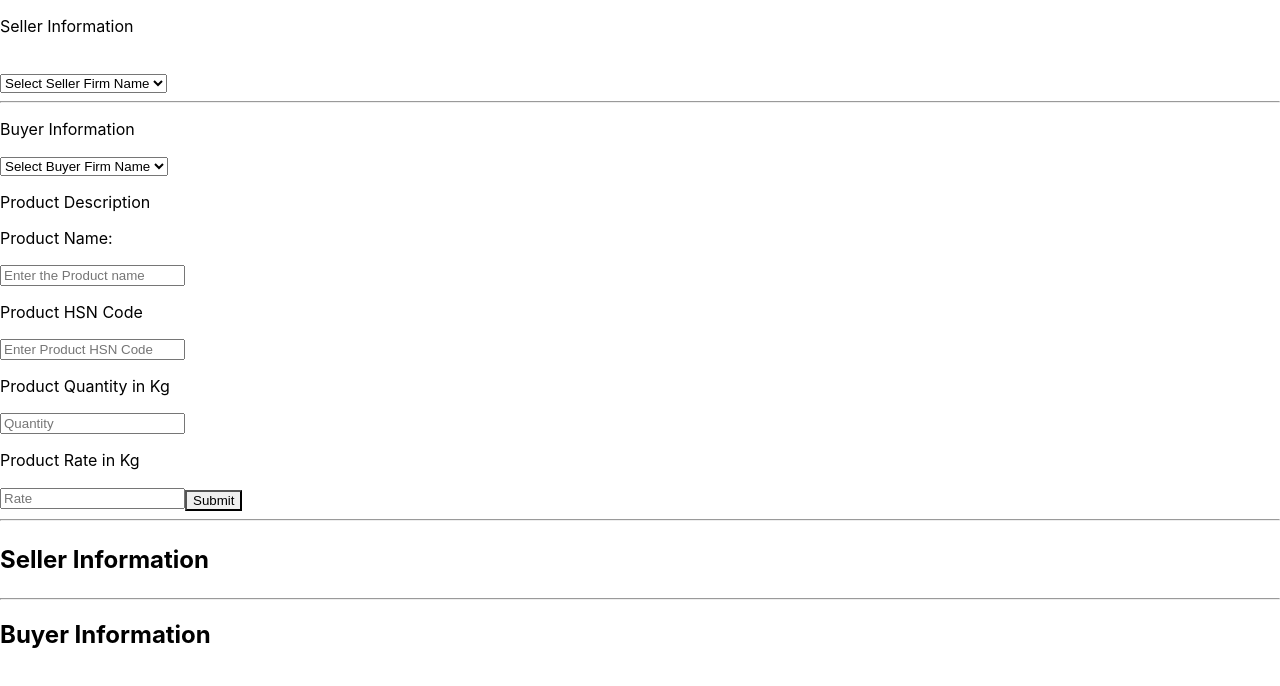
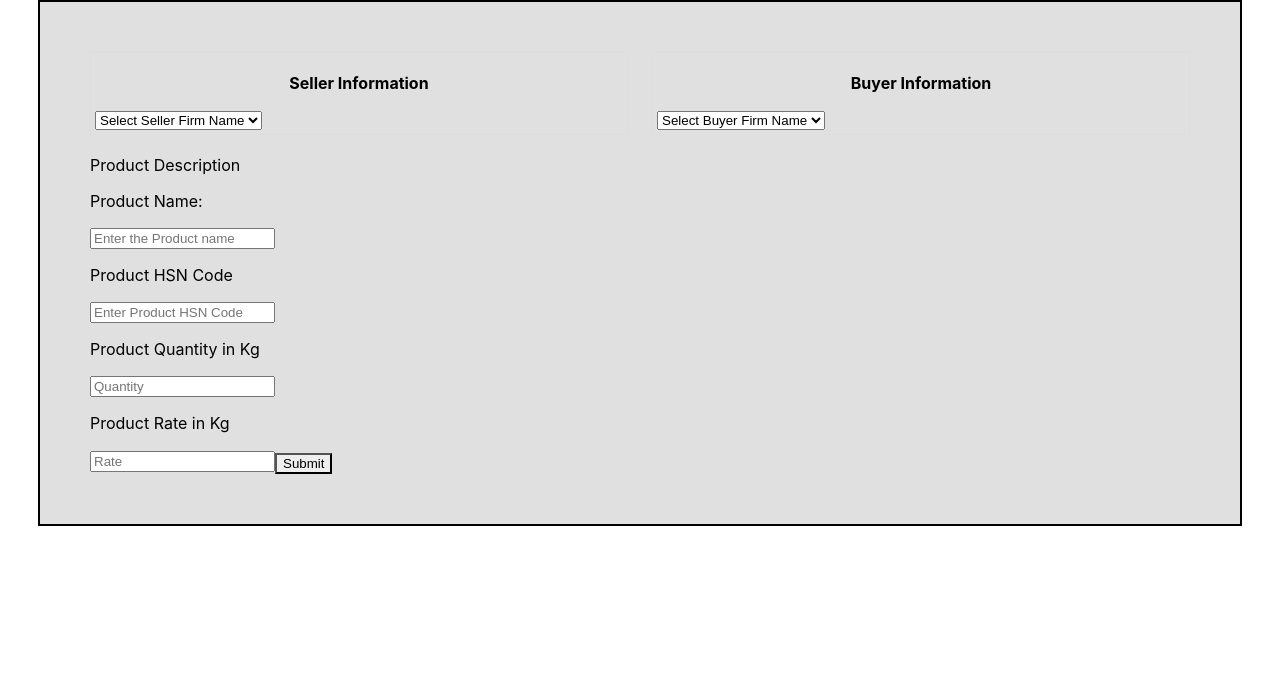
Before and after one commit to AvailablA/Invoice_Pro, a React (Create React App) app: page /InvoiceForm in a window 1280 px wide. Shown: the top 686 px of the page. Built offline with nearby package versions, Linux system fonts and the light colour scheme.

Commit message:
CSS update01 Invoice form

```diff
--- a/public/index.html
+++ b/public/index.html
@@ -9,6 +9,7 @@
       name="description"
       content="Web site created using create-react-app"
     />
+    <!-- <link src="../src/invoiceForm.css"/> -->
     <link rel="apple-touch-icon" href="%PUBLIC_URL%/logo192.png" />
     <!--
       manifest.json provides metadata used when your web app is installed on a
--- a/src/App.css
+++ b/src/App.css
@@ -1,4 +1,4 @@
-.App {
+/* .App {
   text-align: center;
 }
 
@@ -35,4 +35,4 @@
   to {
     transform: rotate(360deg);
   }
-}
+} */
--- a/src/App.js
+++ b/src/App.js
@@ -2,6 +2,7 @@
 import React from 'react';
 import Home from './Home';
 import InvoiceForm from './InvoiceForm';
+import './invoiceForm.css';
 import { BrowserRouter as Router, Routes, Route } from 'react-router-dom';
 
 function App() {
--- a/src/InvoiceForm.jsx
+++ b/src/InvoiceForm.jsx
@@ -1,5 +1,5 @@
 import React, { useState } from "react";
-import { FormControl, Text, Input, Button, Box } from "@chakra-ui/react";
+import { FormControl, Text, Input, Button, Box, useColorModeValue, VStack, HStack, Divider } from "@chakra-ui/react";
 import parties from "./parties"; // Importing the parties data
 
 const InvoiceForm = () => {
@@ -21,167 +21,132 @@ const InvoiceForm = () => {
     setSelectBuyerParty(partyDetails);
   };
 
-  const [error, setError]= useState("");
+  const [error, setError] = useState("");
 
   const [productName, setProductName] = useState("");
-  const handleName = (e)=>{
-    const name = e.target.value;
-    setProductName(name);
-  }
+  const handleName = (e) => setProductName(e.target.value);
 
   const [productHSNCode, setProductHSNCode] = useState("");
-  const handleCode = (e)=>{
-    const hsnCode = e.target.value;
-    setProductHSNCode(hsnCode);
-  }
+  const handleCode = (e) => setProductHSNCode(e.target.value);
 
   const [productQuantity, setProductQuantity] = useState("");
-  const handleQuantity = (e)=>{
-    const quantity = e.target.value;
-    setProductQuantity(quantity);
-  }
+  const handleQuantity = (e) => setProductQuantity(e.target.value);
 
   const [productRate, setProductRate] = useState("");
-  const handleRate = (e)=>{
-    const rate = e.target.value;
-    setProductRate(rate);
-  }
+  const handleRate = (e) => setProductRate(e.target.value);
 
-  const handleSubmit =(e)=>{
+  const [showPreview, setShowPreview] = useState(false);
+
+  const handleSubmit = (e) => {
     e.preventDefault();
     if (!productName || !productHSNCode || !productQuantity || !productRate) {
       setError("Please fill the details of the product.");
       return;
     }
-    console.log("Product Name: ", productName);
-    console.log("Product HSN-Code: ", productHSNCode);
-    console.log("Product Quantity: ", productQuantity);
-    console.log("Product Rate: ", productRate);
-  }
+    setShowPreview(true);
+  };
 
+  // Color theme based on Chakra UI's colorModeValue hook
+  const bgColor = useColorModeValue("gray.100", "gray.700");
+  const textColor = useColorModeValue("gray.700", "gray.100");
 
   return (
-    <>
+    <VStack spacing={4} bg="rgb(224,224,224)" border="2px solid black" p={50} borderRadius="md" boxShadow="lg" w="100%" maxW="1100px" m="auto">
+      <HStack spacing={8} justifyContent="space-between" alignItems="start" w="100%">
+        {/* Seller Information Card */}
+        <Box bg={bgColor} border="1px solid #ddd" p={4} borderRadius="md" w="48%">
           <FormControl>
-        <Text>Seller Information</Text>
-        <br />
-        <select
-          // placeholder="Select Seller Firm Name"
-          value={selectSellerParty?.name || ""}
-          onChange={sellerPartySelect}
-        >
-          <option value="" disabled>
-            Select Seller Firm Name
-          </option>
+            <Text fontSize="xl" fontWeight="bold" color={textColor} textAlign="center">
+              Seller Information
+            </Text>
+            <select value={selectSellerParty?.name || ""} onChange={sellerPartySelect}>
+              <option value="" disabled>Select Seller Firm Name</option>
               {parties.map((party, index) => (
-            <option key={index} value={party.name}>
-              {party.name}
-            </option>
+                <option key={index} value={party.name}>{party.name}</option>
               ))}
             </select>
-        <hr />
-        <Text>Buyer Information</Text>
-        <select
-          // placeholder="Select Buyer Firm Name"
-          value={selectBuyerParty?.name || ""}
-          onChange={buyerPartySelect}
-        >
-          <option value="" disabled>
-            Select Buyer Firm Name
-          </option>
+          </FormControl>
+        </Box>
+
+        {/* Buyer Information Card */}
+        <Box bg={bgColor} border="1px solid #ddd" p={4} borderRadius="md" w="48%">
+          <FormControl>
+            <Text fontSize="xl" fontWeight="bold" color={textColor} textAlign="center">
+              Buyer Information
+            </Text>
+            <select value={selectBuyerParty?.name || ""} onChange={buyerPartySelect}>
+              <option value="" disabled>Select Buyer Firm Name</option>
               {parties.map((party, index) => (
-            <option key={index} value={party.name}>
-              {party.name}
-            </option>
+                <option key={index} value={party.name}>{party.name}</option>
               ))}
             </select>
-        <br />
-        <FormControl as="form" onSubmit={handleSubmit}>
+          </FormControl>
+        </Box>
+      </HStack>
+
+      {/* Product Information */}
+      <FormControl as="form" onSubmit={handleSubmit} w="100%">
         <Text>Product Description</Text>
         <Text>Product Name: </Text>
-            <Input
-              type="text"
-              placeholder="Enter the Product name"
-              value={productName}
-              onChange={handleName}
-            />
+        <Input type="text" placeholder="Enter the Product name" value={productName} onChange={handleName} />
 
         <Text>Product HSN Code</Text>
-            <Input
-              type="text"
-              // name="code"
-              placeholder="Enter Product HSN Code"
-              value={productHSNCode}
-              onChange={handleCode}
-            />
+        <Input type="text" placeholder="Enter Product HSN Code" value={productHSNCode} onChange={handleCode} />
 
         <Text>Product Quantity in Kg</Text>
-            <Input
-              type="text"
-              placeholder="Quantity"
-              value={productQuantity}
-              onChange={handleQuantity}
-            />
+        <Input type="text" placeholder="Quantity" value={productQuantity} onChange={handleQuantity} />
 
         <Text>Product Rate in Kg</Text>
-            <Input
-              type="text"
-              placeholder="Rate"
-              value={productRate}
-              onChange={handleRate}
-            />
+        <Input type="text" placeholder="Rate" value={productRate} onChange={handleRate} />
 
         <Button mt={4} colorScheme="blue" type="submit">
           Submit
         </Button>
-          </FormControl>
+        {error && <Text color="red.500">{error}</Text>}
       </FormControl>
 
-      <hr />
-      <h2>
-        <Text>Seller Information</Text>
-      </h2>
+      {showPreview && (
+        <>
+          <Divider my={6} />
+          <Box bg="gray.50" p={5} borderRadius="md" boxShadow="md" w="100%">
+            <Text fontSize="lg" fontWeight="bold">Invoice Preview</Text>
 
+            {/* Seller Information */}
             {selectSellerParty && (
-        <>
-          <h4>
-            <Text>Consignee Name: {selectSellerParty.name}</Text>
-          </h4>
+              <Box mt={4}>
+                <Text fontWeight="bold">Seller Information:</Text>
+                <Text>Name: {selectSellerParty.name}</Text>
                 <Text>Address: {selectSellerParty.address}</Text>
                 <Text>City: {selectSellerParty.city}</Text>
                 <Text>State: {selectSellerParty.state}</Text>
                 <Text>GST No: {selectSellerParty.gstNo}</Text>
-        </>
+              </Box>
             )}
 
-      <hr />
-      <h2>Buyer Information</h2>
-
+            {/* Buyer Information */}
             {selectBuyerParty && (
-        <>
-          <h4>
-            <Text>Consignee Name: {selectBuyerParty.name}</Text>
-          </h4>
+              <Box mt={4}>
+                <Text fontWeight="bold">Buyer Information:</Text>
+                <Text>Name: {selectBuyerParty.name}</Text>
                 <Text>Address: {selectBuyerParty.address}</Text>
                 <Text>City: {selectBuyerParty.city}</Text>
                 <Text>State: {selectBuyerParty.state}</Text>
                 <Text>GST No: {selectBuyerParty.gstNo}</Text>
-          <hr/>
-        </>
+              </Box>
             )}
 
-      {productName && productHSNCode && productQuantity && productRate &&(
+            {/* Product Information */}
             <Box mt={4}>
-          <Text fontSize="lg" fontWeight="bold">
-            Product Details:
-          </Text>
+              <Text fontWeight="bold">Product Details:</Text>
               <Text>Product Name: {productName}</Text>
               <Text>HSN Code: {productHSNCode}</Text>
               <Text>Quantity in Kg: {productQuantity}</Text>
               <Text>Rate per Kg: {productRate}</Text>
             </Box>
+          </Box>
+        </>
       )}
-    </>
+    </VStack>
   );
 };
 
--- /dev/null
+++ b/src/invoiceForm.css
@@ -0,0 +1,55 @@
+
+.invoice-form
+{
+    background-color: #f5f5f5; /* Light background for light mode */
+    padding: 20px;
+    border-radius: 5px;
+}
+
+.invoice-form label
+{
+    font-weight: bold;
+    margin-bottom: 5px;
+    display: block;
+}
+
+.invoice-form select,
+.invoice-form input {
+    padding: 10px; /* Consistent padding */
+    border: 1px solid #ccc;
+    border-radius: 4px;
+    width: 100%; /* Ensure full width for most elements */
+    margin-bottom: 15px;
+}
+
+.invoice-form .seller-buyer {
+    display: flex; /* Arrange seller/buyer info side-by-side */
+    justify-content: space-between; /* Distribute evenly */
+    margin-bottom: 20px;
+}
+
+.invoice-form .seller-buyer > div {
+    width: 48%; /* Set individual widths for balanced layout */
+}
+
+.invoice-form .product-details {
+    border-top: 1px solid #ccc;
+    padding-top: 15px;
+}
+
+.invoice-form .product-details > p {
+    margin-bottom: 5px;
+}
+
+.invoice-form button {
+    background-color: #007bff; /* Blue button */
+    color: #fff; /* White text */
+    border: none;
+    padding: 10px 20px;
+    border-radius: 4px;
+    cursor: pointer; /* Indicate clickable button */
+}
+
+.invoice-form button:hover {
+    background-color: #0069d9; /* Slightly darker on hover */
+}
```
Lines whose indentation alone changed are shown as unchanged.
